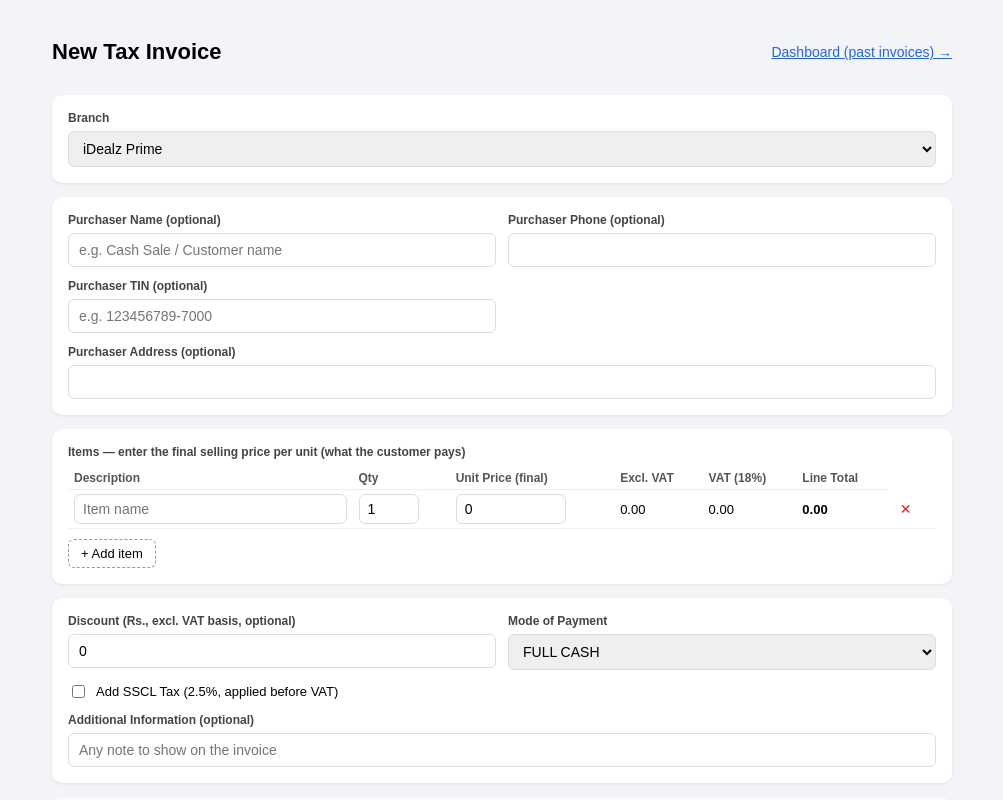
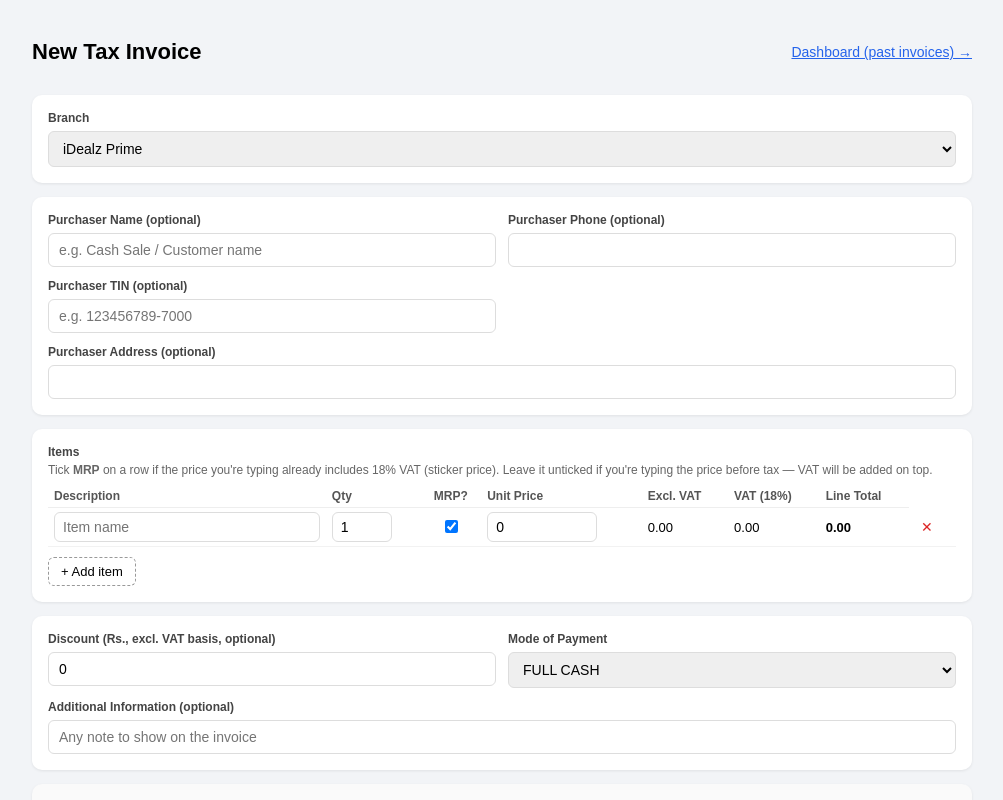
Before and after one commit to shaAhame/invoice, a Next.js app: page / in a window 1280 px wide. Shown: the top 800 px of the page, without its empty margins (138-1141 px from the left). Built offline with nearby package versions, Linux system fonts and the light colour scheme.

Commit message:
Refactor invoice item pricing logic with MRP support
Refactor pricing calculations to support MRP toggle for VAT inclusion. Removed SSCL handling and updated item structure to include isMrp flag.

```diff
--- a/app/page.js
+++ b/app/page.js
@@ -11,7 +11,7 @@ const BRANCH_OPTIONS = [
 ];
 
 function emptyItem() {
-  return { id: Math.random().toString(36).slice(2), description: "", qty: 1, unitPrice: "" };
+  return { id: Math.random().toString(36).slice(2), description: "", qty: 1, unitPrice: "", isMrp: true };
 }
 
 export default function NewInvoicePage() {
@@ -24,7 +24,6 @@ export default function NewInvoicePage() {
   const [additionalInfo, setAdditionalInfo] = useState("");
   const [paymentMode, setPaymentMode] = useState(PAYMENT_MODES[0]);
   const [discount, setDiscount] = useState("0");
-  const [applySscl, setApplySscl] = useState(false);
   const [items, setItems] = useState([emptyItem()]);
   const [saving, setSaving] = useState(false);
   const [error, setError] = useState("");
@@ -35,30 +34,32 @@ export default function NewInvoicePage() {
   const addItem = () => setItems((prev) => [...prev, emptyItem()]);
   const removeItem = (id) => setItems((prev) => (prev.length > 1 ? prev.filter((it) => it.id !== id) : prev));
 
-  // unitPrice is always the FINAL price the customer pays per unit — whatever
-  // taxes are on for this invoice are baked into that number, and we work
-  // backwards to split it into base / SSCL / VAT. This means the number typed
-  // here never changes when the SSCL toggle is flipped.
+  // Two pricing scenarios per item, picked with the MRP checkbox on that row:
+  //   MRP checked   -> price entered already includes 18% VAT (split it out)
+  //   MRP unchecked -> price entered is before tax (add 18% VAT on top)
   const VAT_RATE = 0.18;
-  const SSCL_RATE = 0.025;
-  const divisor = applySscl ? (1 + SSCL_RATE) * (1 + VAT_RATE) : (1 + VAT_RATE);
   const rows = items.map((it) => {
     const qty = Number(it.qty) || 0;
-    const unitPrice = Number(it.unitPrice) || 0; // final price the customer pays
-    const lineFinal = qty * unitPrice;
-    const lineExclusive = lineFinal / divisor;
-    const lineSscl = applySscl ? lineExclusive * SSCL_RATE : 0;
-    const lineVat = lineFinal - lineExclusive - lineSscl;
-    return { ...it, qty, unitPrice, lineInclusive: lineFinal, lineExclusive, lineSscl, lineVat };
+    const unitPrice = Number(it.unitPrice) || 0;
+    const lineRaw = qty * unitPrice;
+    let lineExclusive, lineVat, lineInclusive;
+    if (it.isMrp) {
+      lineInclusive = lineRaw;
+      lineExclusive = lineRaw / (1 + VAT_RATE);
+      lineVat = lineInclusive - lineExclusive;
+    } else {
+      lineExclusive = lineRaw;
+      lineVat = lineExclusive * VAT_RATE;
+      lineInclusive = lineExclusive + lineVat;
+    }
+    return { ...it, qty, unitPrice, lineExclusive, lineVat, lineInclusive };
   });
 
   const totalExclusive = rows.reduce((s, r) => s + r.lineExclusive, 0);
   const discountVal = Number(discount) || 0;
   const netExclusive = totalExclusive - discountVal;
-  const ssclAmount = applySscl ? netExclusive * SSCL_RATE : 0;
-  const subtotalWithSscl = netExclusive + ssclAmount;
-  const vatAmount = subtotalWithSscl * VAT_RATE;
-  const totalAmount = subtotalWithSscl + vatAmount;
+  const vatAmount = netExclusive * VAT_RATE;
+  const totalAmount = netExclusive + vatAmount;
 
   const fmt = (n) => (isFinite(n) ? n.toLocaleString("en-LK", { minimumFractionDigits: 2, maximumFractionDigits: 2 }) : "0.00");
 
@@ -83,11 +84,11 @@ export default function NewInvoicePage() {
           additionalInfo,
           paymentMode,
           discount: discountVal,
-          applySscl,
           items: validItems.map((r) => ({
             description: r.description,
             qty: r.qty,
             unitPrice: r.unitPrice,
+            isMrp: r.isMrp,
           })),
         }),
       });
@@ -102,7 +103,7 @@ export default function NewInvoicePage() {
   };
 
   return (
-    <main style={{ maxWidth: 900, margin: "0 auto", padding: 24 }}>
+    <main style={{ maxWidth: 940, margin: "0 auto", padding: 24 }}>
       <div style={{ display: "flex", justifyContent: "space-between", alignItems: "center", marginBottom: 16 }}>
         <h1 style={{ fontSize: 22 }}>New Tax Invoice</h1>
         <a href="/invoices" style={{ fontSize: 14, color: "#2563eb" }}>Dashboard (past invoices) →</a>
@@ -135,15 +136,19 @@ export default function NewInvoicePage() {
       </div>
 
       <div style={card}>
-        <label style={label}>Items — enter the final selling price per unit (what the customer pays)</label>
+        <label style={label}>Items</label>
+        <p style={{ fontSize: 12, color: "#666", marginTop: -2, marginBottom: 8 }}>
+          Tick <b>MRP</b> on a row if the price you're typing already includes 18% VAT (sticker price).
+          Leave it unticked if you're typing the price before tax — VAT will be added on top.
+        </p>
         <table style={{ width: "100%", borderCollapse: "collapse", marginTop: 8 }}>
           <thead>
             <tr style={{ textAlign: "left", fontSize: 12, color: "#555" }}>
               <th style={th}>Description</th>
               <th style={th}>Qty</th>
-              <th style={th}>Unit Price (final)</th>
+              <th style={{ ...th, textAlign: "center" }}>MRP?</th>
+              <th style={th}>Unit Price</th>
               <th style={th}>Excl. VAT</th>
-              {applySscl && <th style={th}>SSCL (2.5%)</th>}
               <th style={th}>VAT (18%)</th>
               <th style={th}>Line Total</th>
               <th></th>
@@ -154,9 +159,11 @@ export default function NewInvoicePage() {
               <tr key={r.id}>
                 <td style={td}><input style={cellInput} value={r.description} onChange={(e) => updateItem(r.id, "description", e.target.value)} placeholder="Item name" /></td>
                 <td style={td}><input style={{ ...cellInput, width: 60 }} type="number" min="0" value={r.qty} onChange={(e) => updateItem(r.id, "qty", e.target.value)} /></td>
+                <td style={{ ...td, textAlign: "center" }}>
+                  <input type="checkbox" checked={r.isMrp} onChange={(e) => updateItem(r.id, "isMrp", e.target.checked)} />
+                </td>
                 <td style={td}><input style={{ ...cellInput, width: 110 }} type="number" min="0" value={r.unitPrice} onChange={(e) => updateItem(r.id, "unitPrice", e.target.value)} placeholder="60000" /></td>
                 <td style={{ ...td, fontSize: 13 }}>{fmt(r.lineExclusive)}</td>
-                {applySscl && <td style={{ ...td, fontSize: 13 }}>{fmt(r.lineSscl)}</td>}
                 <td style={{ ...td, fontSize: 13 }}>{fmt(r.lineVat)}</td>
                 <td style={{ ...td, fontSize: 13, fontWeight: 600 }}>{fmt(r.lineInclusive)}</td>
                 <td style={td}><button onClick={() => removeItem(r.id)} style={removeBtn}>✕</button></td>
@@ -178,10 +185,6 @@ export default function NewInvoicePage() {
             {PAYMENT_MODES.map((m) => <option key={m} value={m}>{m}</option>)}
           </select>
         </div>
-        <div style={{ gridColumn: "1 / -1", display: "flex", alignItems: "center", gap: 8 }}>
-          <input type="checkbox" id="sscl" checked={applySscl} onChange={(e) => setApplySscl(e.target.checked)} />
-          <label htmlFor="sscl" style={{ fontSize: 13 }}>Add SSCL Tax (2.5%, applied before VAT)</label>
-        </div>
         <div style={{ gridColumn: "1 / -1" }}>
           <label style={label}>Additional Information (optional)</label>
           <input style={input} value={additionalInfo} onChange={(e) => setAdditionalInfo(e.target.value)} placeholder="Any note to show on the invoice" />
@@ -191,7 +194,6 @@ export default function NewInvoicePage() {
       <div style={{ ...card, background: "#fafafa" }}>
         <Row label="Total Value of Supply (excl. VAT)" value={fmt(totalExclusive)} />
         <Row label="Discount" value={fmt(discountVal)} />
-        {applySscl && <Row label="SSCL (2.5%)" value={fmt(ssclAmount)} />}
         <Row label="VAT Amount (18%)" value={fmt(vatAmount)} />
         <Row label="Total Amount including VAT" value={fmt(totalAmount)} bold />
       </div>
```
